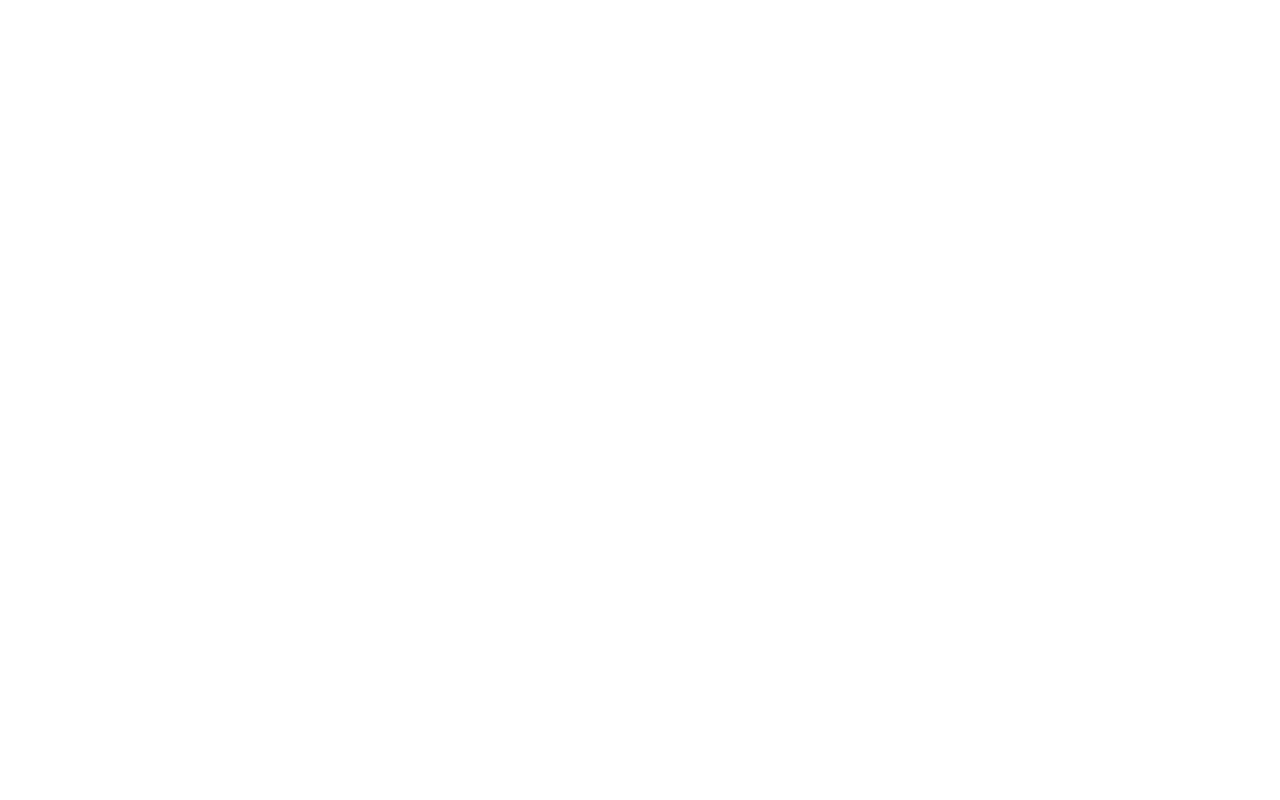
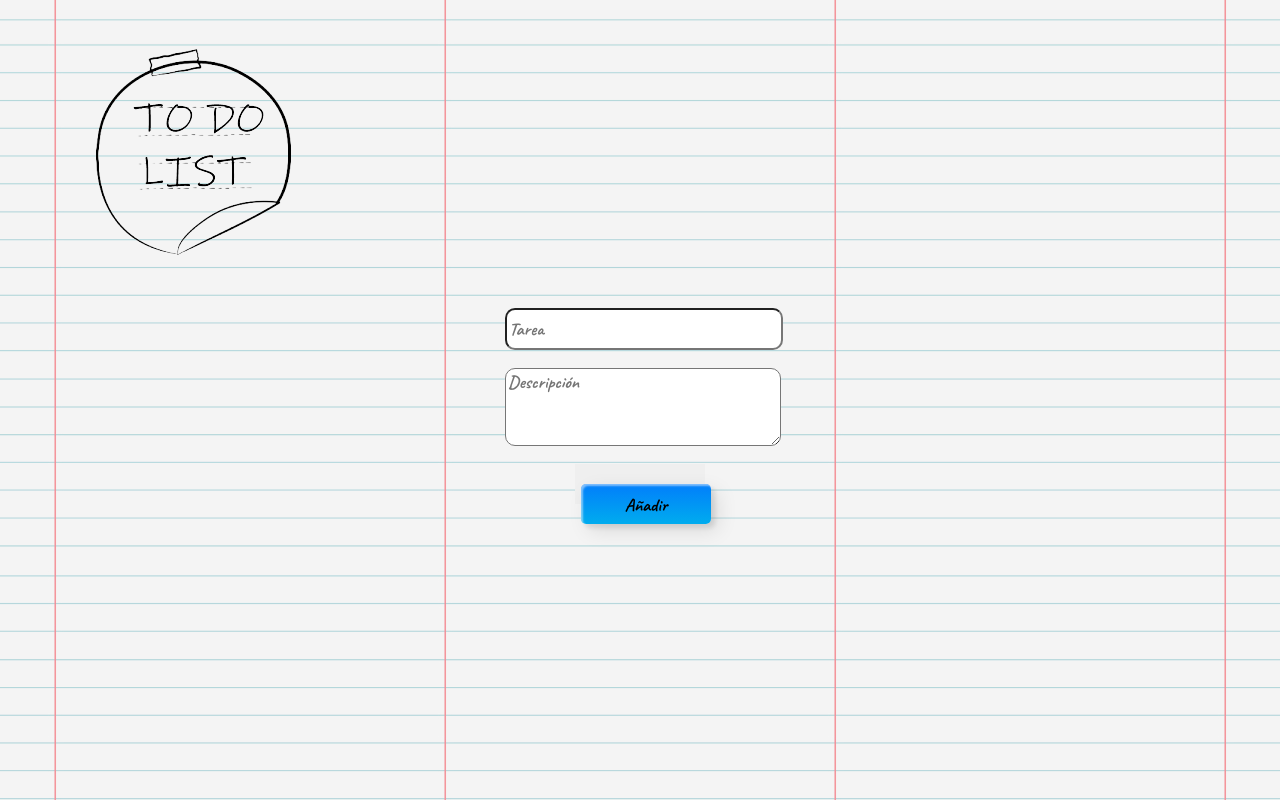
Before and after one commit to DBordallo/ToDoList, a website: page index.html in a window 1280 px wide. Drawn offline with Linux system fonts and the light colour scheme; a web font is replaced by a local one.

Commit message:
css + html

```diff
--- a/index.html
+++ b/index.html
@@ -3,9 +3,33 @@
 <head>
     <meta charset="UTF-8">
     <meta name="viewport" content="width=device-width, initial-scale=1.0">
+    <link rel="stylesheet" href="styles/styles.css">
+    <link rel="stylesheet" href="styles/reset.css">
+    <link rel="preconnect" href="https://fonts.googleapis.com">
+<link rel="preconnect" href="https://fonts.gstatic.com" crossorigin>
+<link rel="preconnect" href="https://fonts.googleapis.com">
+<link rel="preconnect" href="https://fonts.gstatic.com" crossorigin>
+<link href="https://fonts.googleapis.com/css2?family=Caveat:wght@400;500;600;700&family=KoHo:ital,wght@0,200;0,300;0,400;0,500;0,600;0,700;1,200;1,300;1,400;1,500;1,600;1,700&display=swap" rel="stylesheet">
     <title>To Do List</title>
 </head>
 <body>
+    <header class="logo">
+        <div>
+            <img src="./assets/logo.png" alt="logo">
+        </div>
+    </header>
+    <section class="addTask">
+        <form class="addTask">
 
+            <input class="task" type="text" placeholder="Tarea">
+            <textarea class="description" type="text" row="6" placeholder="Descripción"></textarea>
+            <button class="btn-12 custom-btn"><span>+</span><span>Añadir</span></button>
+
+        </form>
+
+        <div class="newTask">
+
+        </div>
+    </section>
 </body>
 </html>
--- a/styles/styles.css
+++ b/styles/styles.css
@@ -0,0 +1,121 @@
+* {
+    font-family: 'Caveat';
+    font-size:large;
+    font-weight: 700;
+
+}
+body {
+    background-image: url(/assets/fondo\ 1.jpg);
+    font-family: 'Caveat';
+}
+
+.logo {
+    width: 30em;
+    margin-left: 2em;
+    margin-top: 2em;
+}
+
+textarea{
+    margin: auto;
+    height: 4em;
+    border-radius: 10px;
+}
+input {
+    margin: auto;
+    height: 2em;
+    border-radius: 10px;
+}
+
+.task {
+    width: 15em;
+    margin-bottom: 1em;
+}
+
+.description {
+    width: 15em;
+    margin-bottom: 1em;
+}
+
+.addTask {
+    display: flex;
+    flex-direction: column;
+    width: 15em;
+    margin: auto;
+}
+
+/*.addTaskButton {
+    width: 10em;
+    height: 2em;
+    margin: auto;
+    border-radius: 10px;
+}
+*/
+.btn-12{
+    margin: auto;
+    right: 20px;
+    bottom: 20px;
+    border:none;
+    box-shadow: none;
+    width: 130px;
+    height: 40px;
+    line-height: 42px;
+    -webkit-perspective: 230px;
+    perspective: 230px;
+  }
+  .btn-12 span {
+    background: rgb(0,172,238);
+  background: linear-gradient(0deg, rgba(0,172,238,1) 0%, rgba(2,126,251,1) 100%);
+    display: block;
+    position: absolute;
+    width: 130px;
+    height: 40px;
+    box-shadow:inset 2px 2px 2px 0px rgba(255,255,255,.5),
+     7px 7px 20px 0px rgba(0,0,0,.1),
+     4px 4px 5px 0px rgba(0,0,0,.1);
+    border-radius: 5px;
+    margin:0;
+    text-align: center;
+    -webkit-box-sizing: border-box;
+    -moz-box-sizing: border-box;
+    box-sizing: border-box;
+    -webkit-transition: all .3s;
+    transition: all .3s;
+  }
+  .btn-12 span:nth-child(1) {
+    box-shadow:
+     -7px -7px 20px 0px #fff9,
+     -4px -4px 5px 0px #fff9,
+     7px 7px 20px 0px #0002,
+     4px 4px 5px 0px #0001;
+    -webkit-transform: rotateX(90deg);
+    -moz-transform: rotateX(90deg);
+    transform: rotateX(90deg);
+    -webkit-transform-origin: 50% 50% -20px;
+    -moz-transform-origin: 50% 50% -20px;
+    transform-origin: 50% 50% -20px;
+  }
+  .btn-12 span:nth-child(2) {
+    -webkit-transform: rotateX(0deg);
+    -moz-transform: rotateX(0deg);
+    transform: rotateX(0deg);
+    -webkit-transform-origin: 50% 50% -20px;
+    -moz-transform-origin: 50% 50% -20px;
+    transform-origin: 50% 50% -20px;
+  }
+  .btn-12:hover span:nth-child(1) {
+    box-shadow:inset 2px 2px 2px 0px rgba(255,255,255,.5),
+     7px 7px 20px 0px rgba(0,0,0,.1),
+     4px 4px 5px 0px rgba(0,0,0,.1);
+    -webkit-transform: rotateX(0deg);
+    -moz-transform: rotateX(0deg);
+    transform: rotateX(0deg);
+  }
+  .btn-12:hover span:nth-child(2) {
+    box-shadow:inset 2px 2px 2px 0px rgba(255,255,255,.5),
+     7px 7px 20px 0px rgba(0,0,0,.1),
+     4px 4px 5px 0px rgba(0,0,0,.1);
+   color: transparent;
+    -webkit-transform: rotateX(-90deg);
+    -moz-transform: rotateX(-90deg);
+    transform: rotateX(-90deg);
+  }
```
Also changed, not shown: assets/fondo 1.jpg (added), assets/logo.png (added), dom/index.js (added), services/services.js (added).
